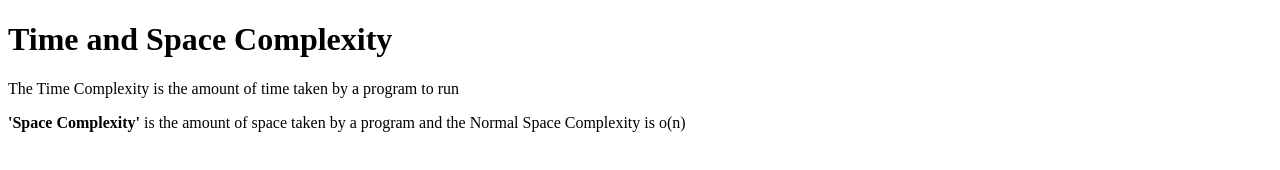
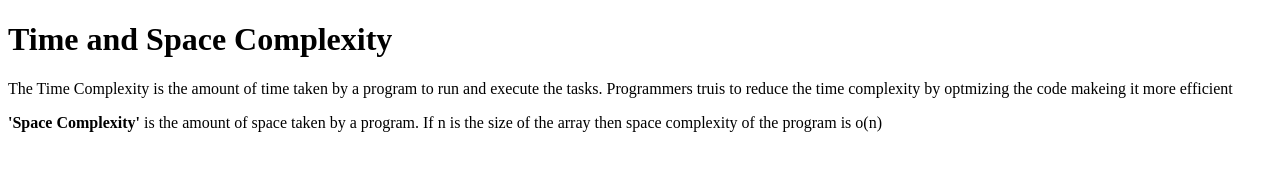
Before and after one commit to acciojob/time-and-space-complexity-VamsiKrishna0101, a website: page main.html in a window 1280 px wide. Drawn offline with Linux system fonts and the light colour scheme.

Commit message:
created a submission

```diff
--- a/main.html
+++ b/main.html
@@ -11,8 +11,8 @@
     <script type="text/javascript" src="./script.js">
 </script>
  <h1>Time and Space Complexity</h1>
-	<p>The Time Complexity is the amount of time taken by a program to run</p>
-	<p><b>'Space Complexity'</b> is the amount of space taken by a program and the Normal Space Complexity is o(n)</p>
+	<p>The Time Complexity is the amount of time taken by a program to run and execute the tasks. Programmers truis to reduce the time complexity by optmizing the code makeing it more efficient</p>
+	<p><b>'Space Complexity'</b> is the amount of space taken by a program. If n is the size of the array then space complexity of the program is o(n)</p>
 </body>
 
 </html>
```
